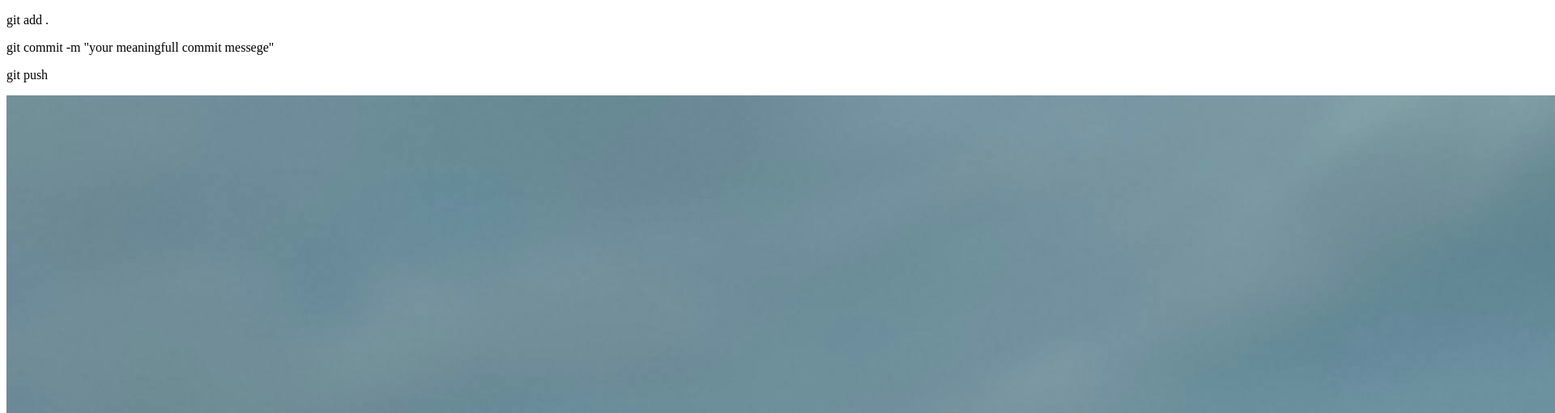
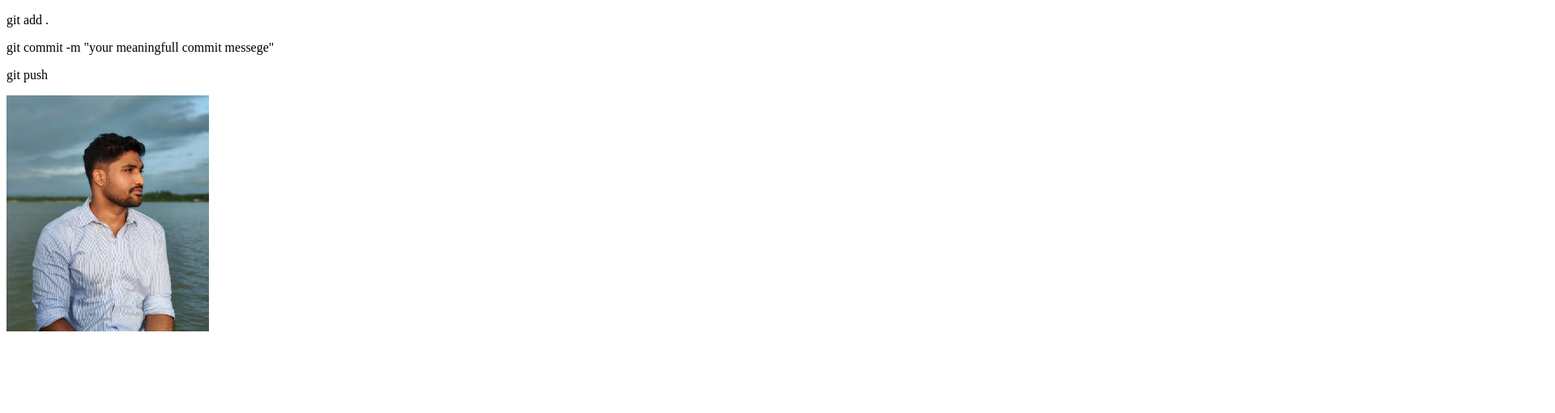
Before and after one commit to imsharok/my2ndgithub, a plain HTML site: page index.html in a window 1280 px wide. Shown: the part 105-616 px from the top of the page at 81% size, 1920 px wide, since content can reach past the window. Drawn offline with Linux system fonts and the light colour scheme.

Commit message:
resized the image

```diff
--- a/index.html
+++ b/index.html
@@ -13,7 +13,7 @@
 <p>git commit -m "your meaningfull commit messege"<p>
     <p>git push
 </div>
-<img src="images/IMG_0319.JPG" alt=""
+<img src="images/IMG_0319.JPG" alt="" style="width: 250px;">
 </body>
 
 </html>
```
